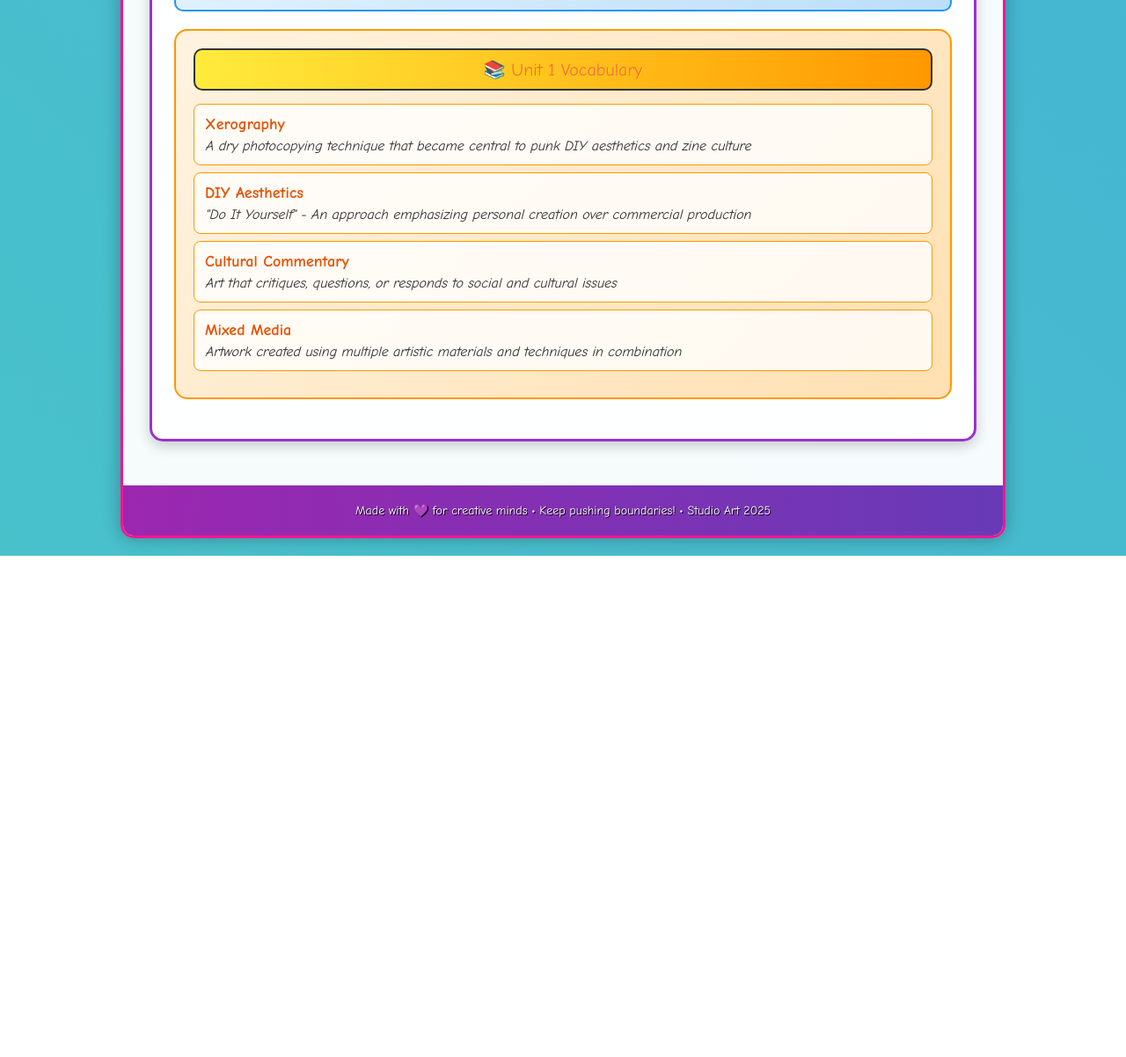
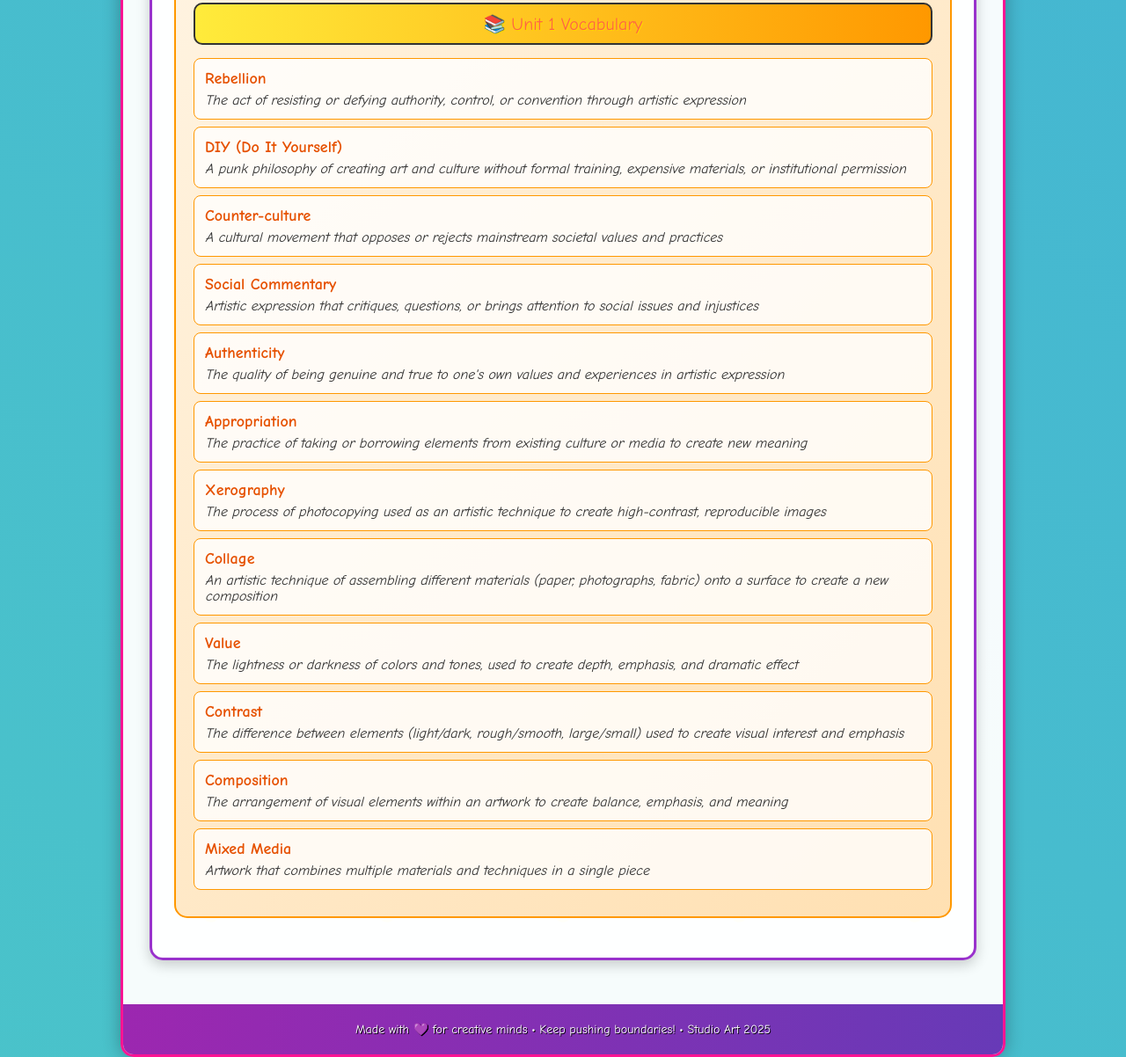
Before and after one commit to lpats/studioart, a plain HTML site: page index.html in a window 1280 px wide. Shown: the part 1065-2267 px from the top of the page at 88% size. Before the commit the page ends 1697 px from the top, so only its background shows below. Drawn offline with Linux system fonts and the light colour scheme.

Commit message:
Update rebel vocab index.html

```diff
--- a/index.html
+++ b/index.html
@@ -350,7 +350,7 @@
         </div>
 
         <div class="navigation">
-            <button class="nav-button active" onclick="showUnit(1)">Unit 1: Rebel</button>
+            <button class="nav-button active" onclick="showUnit(1)">Unit 1: Rebellion</button>
             <button class="nav-button hidden" onclick="showUnit(2)">Unit 2: Human Form</button>
             <button class="nav-button hidden" onclick="showUnit(3)">Unit 3: Transformation</button>
             <button class="nav-button hidden" onclick="showUnit(4)">Unit 4: Cultural Heritage</button>
@@ -360,13 +360,11 @@
         </div>
 
         <div class="content">
-            <div class="admin-note">
-                >> TEACHER ADMIN: To unlock units, simply remove "hidden" class from nav buttons above and add "visible" class to corresponding unit divs below. <<
-            </div>
+
 
             <!-- Unit 1 - Visible by default -->
             <div class="unit visible" id="unit1">
-                <h2 class="unit-title">🔥 Unit 1: Rebel Against Something in Your World 🔥</h2>
+                <h2 class="unit-title">🔥 Unit 1: Rebel Against Something in Your World That Affects Who You Get to Be 🔥</h2>
                 <div class="unit-topic">How do artists establish their foundation and voice?</div>
 
                 <div class="project-info">
@@ -412,20 +410,52 @@
                     <div class="section-header">📚 Unit 1 Vocabulary</div>
                    <ul class="vocab-list">
     <li class="vocab-item">
-                            <div class="vocab-term">Xerography</div>
-                            <div class="vocab-definition">A dry photocopying technique that became central to punk DIY aesthetics and zine culture</div>
+        <div class="vocab-term">Rebellion</div>
+        <div class="vocab-definition">The act of resisting or defying authority, control, or convention through artistic expression</div>
     </li>
     <li class="vocab-item">
-                            <div class="vocab-term">DIY Aesthetics</div>
-                            <div class="vocab-definition">"Do It Yourself" - An approach emphasizing personal creation over commercial production</div>
+        <div class="vocab-term">DIY (Do It Yourself)</div>
+        <div class="vocab-definition">A punk philosophy of creating art and culture without formal training, expensive materials, or institutional permission</div>
     </li>
     <li class="vocab-item">
-                            <div class="vocab-term">Cultural Commentary</div>
-                            <div class="vocab-definition">Art that critiques, questions, or responds to social and cultural issues</div>
+        <div class="vocab-term">Counter-culture</div>
+        <div class="vocab-definition">A cultural movement that opposes or rejects mainstream societal values and practices</div>
+    </li>
+    <li class="vocab-item">
+        <div class="vocab-term">Social Commentary</div>
+        <div class="vocab-definition">Artistic expression that critiques, questions, or brings attention to social issues and injustices</div>
+    </li>
+    <li class="vocab-item">
+        <div class="vocab-term">Authenticity</div>
+        <div class="vocab-definition">The quality of being genuine and true to one's own values and experiences in artistic expression</div>
+    </li>
+    <li class="vocab-item">
+        <div class="vocab-term">Appropriation</div>
+        <div class="vocab-definition">The practice of taking or borrowing elements from existing culture or media to create new meaning</div>
+    </li>
+    <li class="vocab-item">
+        <div class="vocab-term">Xerography</div>
+        <div class="vocab-definition">The process of photocopying used as an artistic technique to create high-contrast, reproducible images</div>
+    </li>
+    <li class="vocab-item">
+        <div class="vocab-term">Collage</div>
+        <div class="vocab-definition">An artistic technique of assembling different materials (paper, photographs, fabric) onto a surface to create a new composition</div>
+    </li>
+    <li class="vocab-item">
+        <div class="vocab-term">Value</div>
+        <div class="vocab-definition">The lightness or darkness of colors and tones, used to create depth, emphasis, and dramatic effect</div>
+    </li>
+    <li class="vocab-item">
+        <div class="vocab-term">Contrast</div>
+        <div class="vocab-definition">The difference between elements (light/dark, rough/smooth, large/small) used to create visual interest and emphasis</div>
+    </li>
+    <li class="vocab-item">
+        <div class="vocab-term">Composition</div>
+        <div class="vocab-definition">The arrangement of visual elements within an artwork to create balance, emphasis, and meaning</div>
     </li>
     <li class="vocab-item">
         <div class="vocab-term">Mixed Media</div>
-                            <div class="vocab-definition">Artwork created using multiple artistic materials and techniques in combination</div>
+        <div class="vocab-definition">Artwork that combines multiple materials and techniques in a single piece</div>
     </li>
 </ul>
                 </div>
```
Lines whose indentation alone changed are shown as unchanged.
